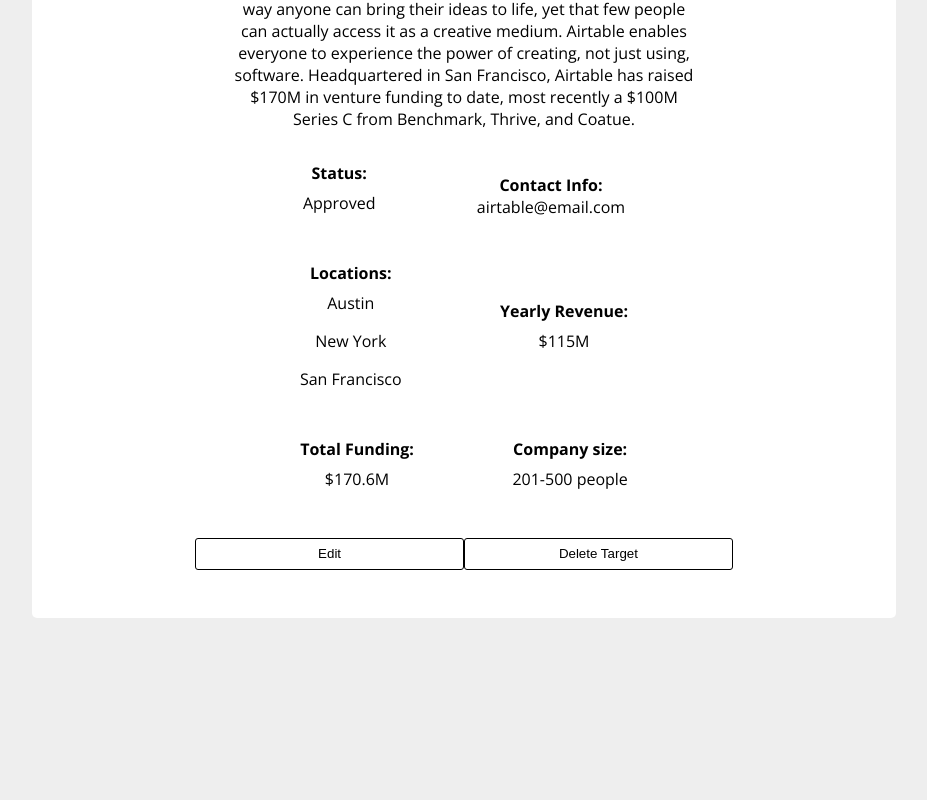
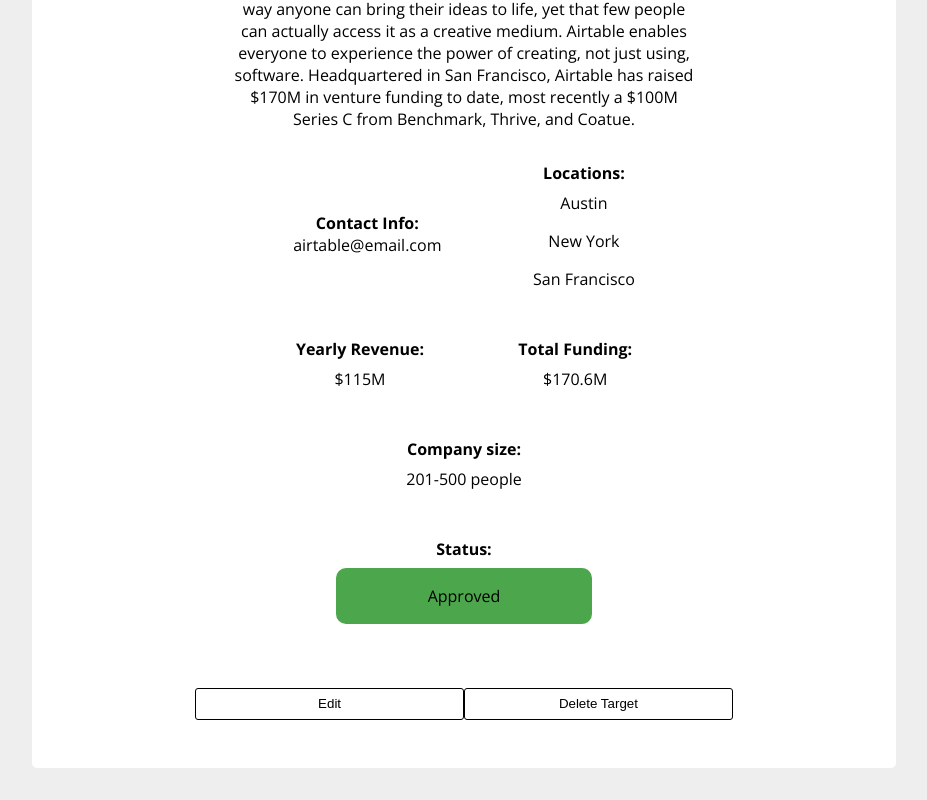
Before and after one commit to frivolousvision/coding-challenge, a React (Create React App) app: page /1 in a window 1280 px wide. Shown: the part 504-1304 px from the top of the page, without its empty margins (176-1103 px from the left). Before the commit the page ends 1154 px from the top, so only its background shows below. Built offline with nearby package versions, Linux system fonts and the light colour scheme.

Commit message:
added status className for status in targetInfo

```diff
--- a/src/components/TargetInfo/TargetInfo.js
+++ b/src/components/TargetInfo/TargetInfo.js
@@ -84,10 +84,6 @@
             )}
             <p className='summary'>{target.info}</p>
             <div className='target-details'>
-              <div className='details-content'>
-                <strong>Status:</strong>
-                <p>{target.status}</p>
-              </div>
               <div className='details-content contact'>
                 <strong>Contact Info:</strong>
                 <a href={`mailto:${target.contact}`}>{target.contact}</a>
@@ -122,6 +118,12 @@
               <div className='details-content'>
                 <strong>Company size:</strong>
                 <p>{target.size} people</p>
+              </div>
+              <div className='details-content'>
+                <strong>Status:</strong>
+                <p className={classNameSelector(target.status)}>
+                  {target.status}
+                </p>
               </div>
             </div>
           </div>
```
